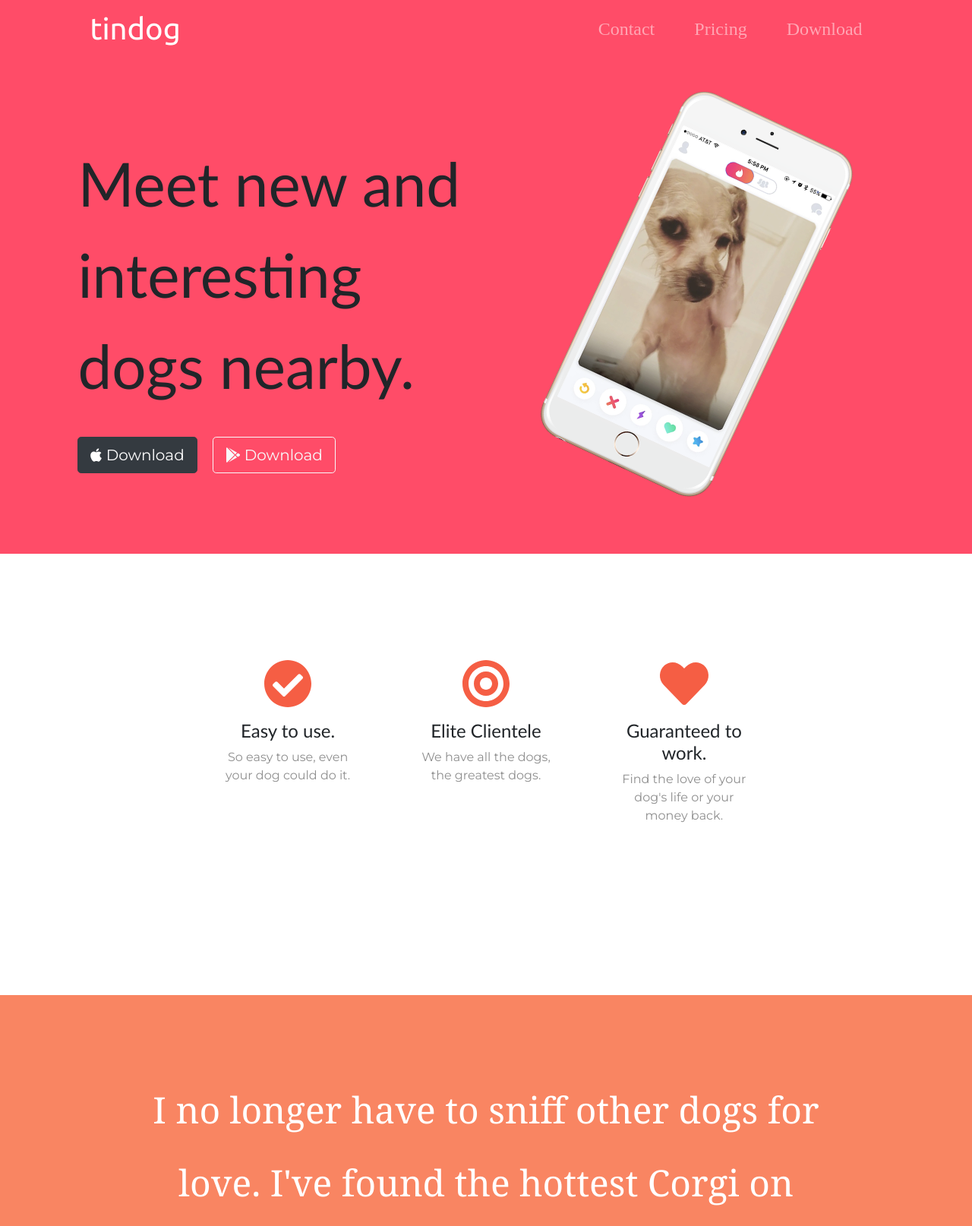
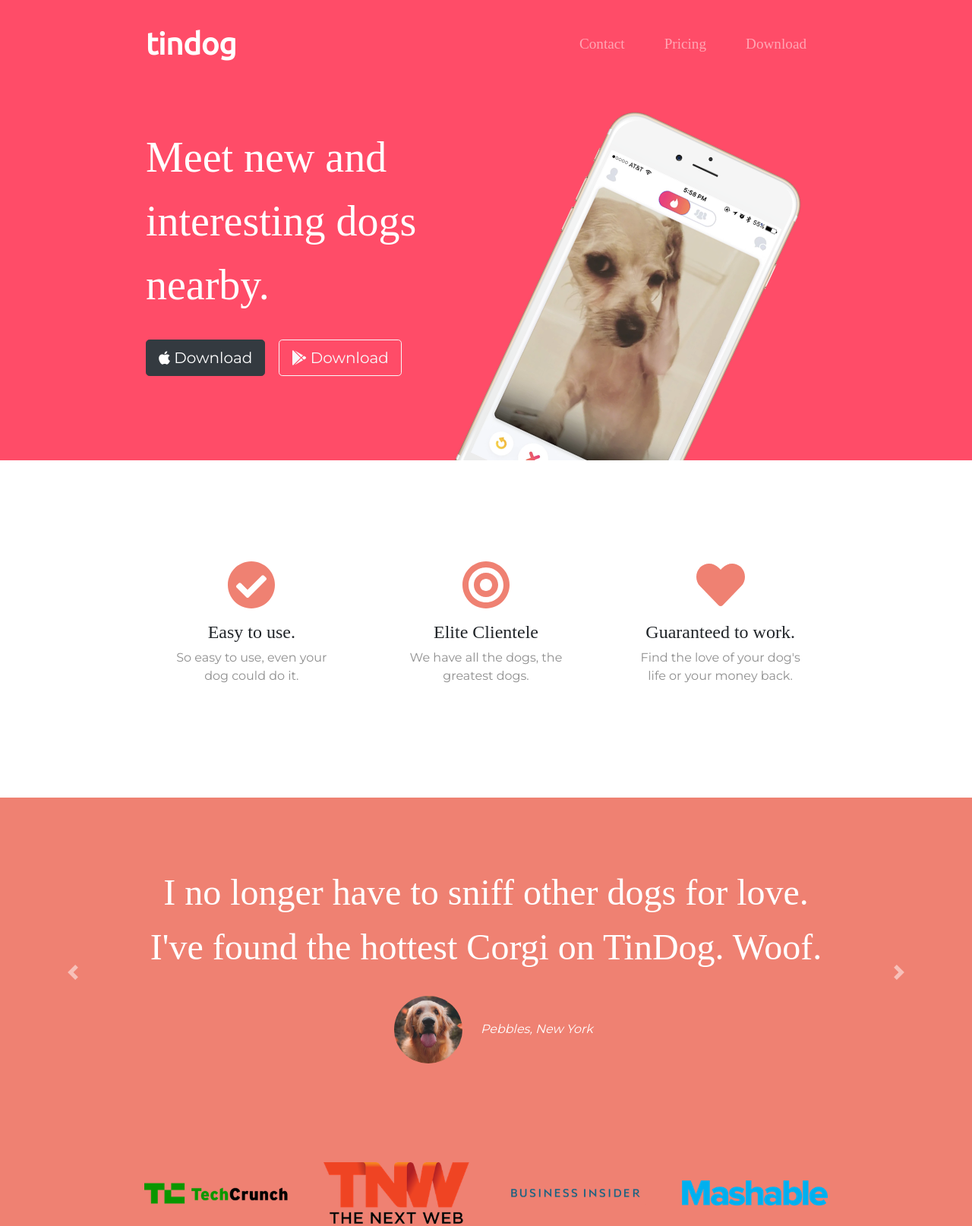
Before and after one commit to S-dev-coder/Dog__petsite, a plain HTML site: page index.html in a window 1280 px wide. Shown: the part 15-1629 px from the top of the page at 76% size. Drawn offline with nearby package versions, Linux system fonts and the light colour scheme.

Commit message:
Update styles.css

```diff
--- a/css/styles.css
+++ b/css/styles.css
@@ -1,90 +1,112 @@
 
 
-#title {
-background-color: #ff4c68;
+body {
+  font-family: "Montserrat";
+  text-align: center;
 }
 
-
-.container-fluid {
-padding: 3% 8%;
-font-family: 'Montserrat';
-padding-bottom:80px;
-padding-top: 10px;
-
-
-}
-
-h1 {
-
-    font-family:'Gill Sans', 'Gill Sans MT', Calibri, 'Trebuchet MS', sans-serif;
-    font-size: 5rem;
-    line-height: 1.5;
-    padding-top: 100px;
-
-}
-
-
-.navbar-brand{
-    font-family: "Ubuntu";
-    font-size: 2.5rem;
-    font-weight:400;
-    /* padding-top: 1px; */
-}
-
-
-.nav-item{
-    padding: 0 18px;
-
-}
-
-.nav-link{
-    font-size: 1.5rem;
-    font-family:"Montserrat-Light";
-}
-
-h3{
-font-family: 'Gill Sans', 'Gill Sans MT', Calibri, 'Trebuchet MS', sans-serif;
-font-size: 1.5rem;
+h1, h2, h3, h4, h5, h6 {
+  font-family: "Montserrat-Bold";
 }
 
 p {
   color: #8f8f8f;
 }
 
+/* Headings */
 
-h2{
-    font-family:Cambria, Cochin, Georgia, Times, 'Times New Roman', serif;
-    font-size:3rem;
-    line-height:6rem;
+.big-heading {
+  font-family: "Montserrat-Black";
+  font-size: 3.5rem;
+  line-height: 1.5;
 }
 
-.download-button{
+.section-heading {
+  font-size: 3rem;
+  line-height: 1.5;
+}
+
+/* Containers */
+
+.container-fluid{
+  padding: 7% 15%;
+}
+
+/* Sections */
+
+.colored-section {
+  background-color: #ff4c68;
+  color: #fff;
+}
+
+.white-section {
+  background-color: #fff;
+}
+
+/* Navigation Bar */
+
+.navbar {
+  padding: 0 0 4.5rem;
+}
+
+.navbar-brand {
+  font-family: "Ubuntu";
+  font-size: 2.5rem;
+  font-weight: bold;
+}
+
+.nav-item {
+  padding: 0 18px;
+}
+
+.nav-link {
+  font-size: 1.2rem;
+  font-family: "Montserrat-Light";
+}
+
+/* Buttons */
+
+.download-button {
   margin: 5% 3% 5% 0;
 }
 
-.title-image{
-    width: 45%;
-    transform: rotate(25deg);
-    margin: 10% 3% 1% 25%;
-    /* z-index: -1; */
-    position: absolute;
+/* Title Section */
+
+#title {
+  background-color: #ff4c68;
+  color: #fff;
+  text-align: left;
 }
 
-/* As this is id it should be initiated with hashtag */
+#title .container-fluid {
+  padding: 3% 15% 7%;
+}
+
+/* Title Image */
+
+.title-image {
+  width: 60%;
+  transform: rotate(25deg);
+  position: absolute;
+  right: 30%;
+}
+
+/* Features Section */
+
 #features {
-    padding : 7% 15%;
-    background-color: #fff;
   position: relative;
-    /* z-index: 1; */
+}
+
+.feature-title {
+  font-size: 1.5rem;
 }
 
 .feature-box {
-    text-align: center;
-    padding: 5%;
+  padding: 4.5%;
 }
 
 .icon {
-    color: #f55e44;
+  color: #ef8172;
   margin-bottom: 1rem;
 }
 
@@ -92,75 +114,66 @@ h2{
   color: #ff4c68;
 }
 
+/* Testimonial Section */
+
 #testimonials {
-
-    text-align: center;
-    background-color:  #f98562;
-    color: #fff;
+  background-color: #ef8172;
 }
 
-.carousel-item{
-    padding: 8% 15%;
+.testimonial-text {
+  font-size: 3rem;
+  line-height: 1.5;
+}
+
+.testimonial-image {
+  width: 10%;
+  border-radius: 100%;
+  margin: 20px;
 }
 
 
-.testimonials-image{
-   width: 15%;
-   border-radius:100%;
-   margin: 20px;
-}
-
-#press{
-     background-color: #f98562 ;
-     text-align: center;
-     padding-bottom: 2%;
+#press {
+  background-color: #ef8172;
+  padding-bottom: 3%;
 }
 
 .press-logo {
-    width:15%;
-    margin: 50px 55px 60px;
+  width: 15%;
+  margin: 20px 20px 50px;
 }
 
-#pricing{
+/* Pricing Section */
+
+#pricing {
   padding: 100px;
-    text-align: center;
 }
 
-.pricing-coloumn{
+.price-text {
+  font-size: 3rem;
+  line-height: 1.5;
+}
+
+.pricing-column {
   padding: 3% 2%;
 }
 
-#cta {
-    background-color:#ff4c68 ;
-    color: #fff;
-    padding: 7% 15%;
-    text-align: center;
-}
+/* CTA Section */
 
 
-.cta-heading{
-    font-family : 'Gill Sans', 'Gill Sans MT', Calibri, 'Trebuchet MS', sans-serif;
-    font-size: 3.5rem;
-    line-height:1.5;
-}
+/* Footer Section */
 
 
-#footer{
-    padding: 7% 15%;
-    text-align: center;
-    font-size: small;
-}
-
-.social-icon{
+.social-icon {
   margin: 20px 10px;
 }
 
 @media (max-width: 1028px) {
 
-    #title{
+  #title {
     text-align: center;
   }
-    .title-image  {
+
+  .title-image {
     position: static;
     transform: rotate(0);
   }
```
Lines whose indentation alone changed are shown as unchanged.
